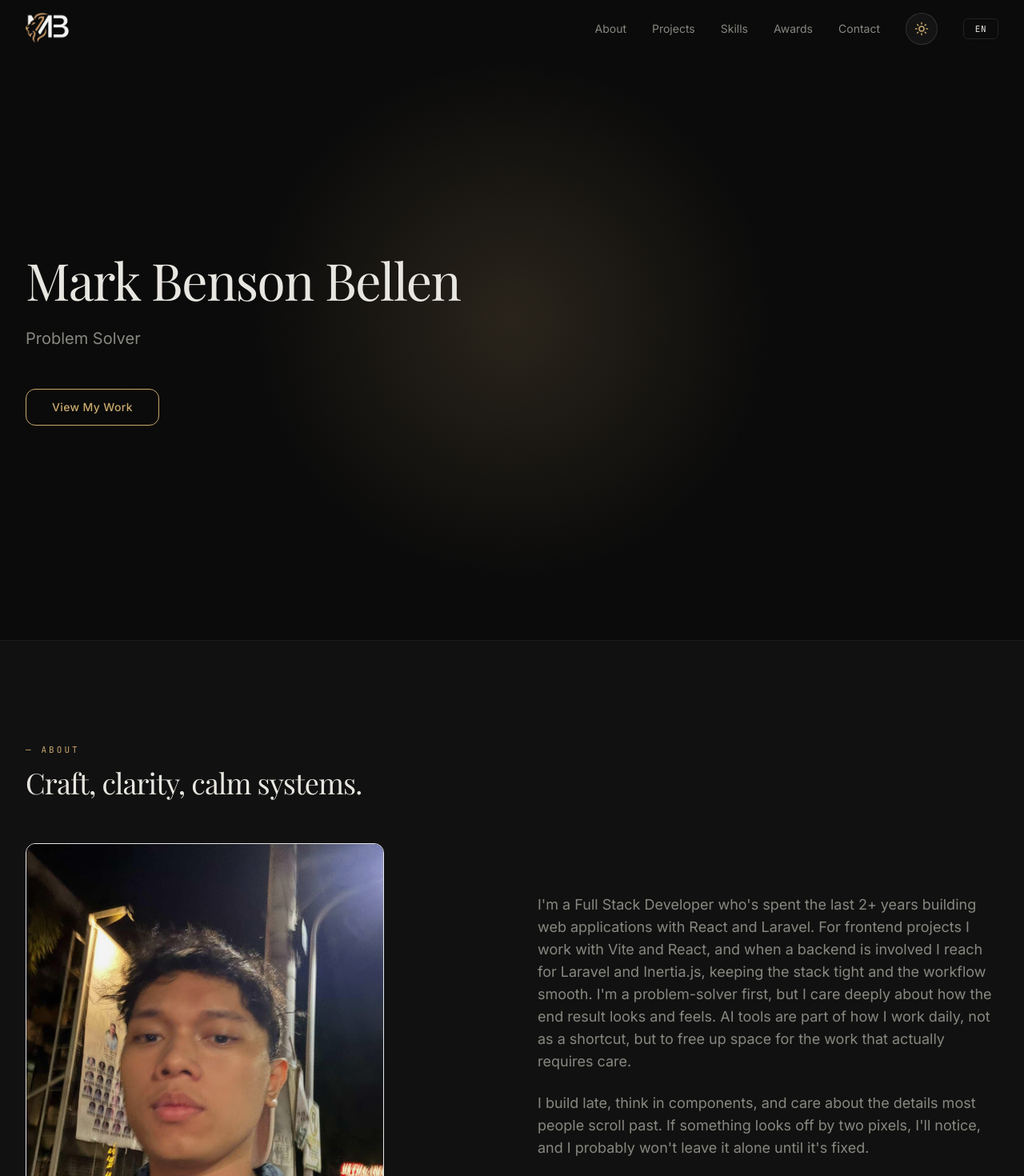
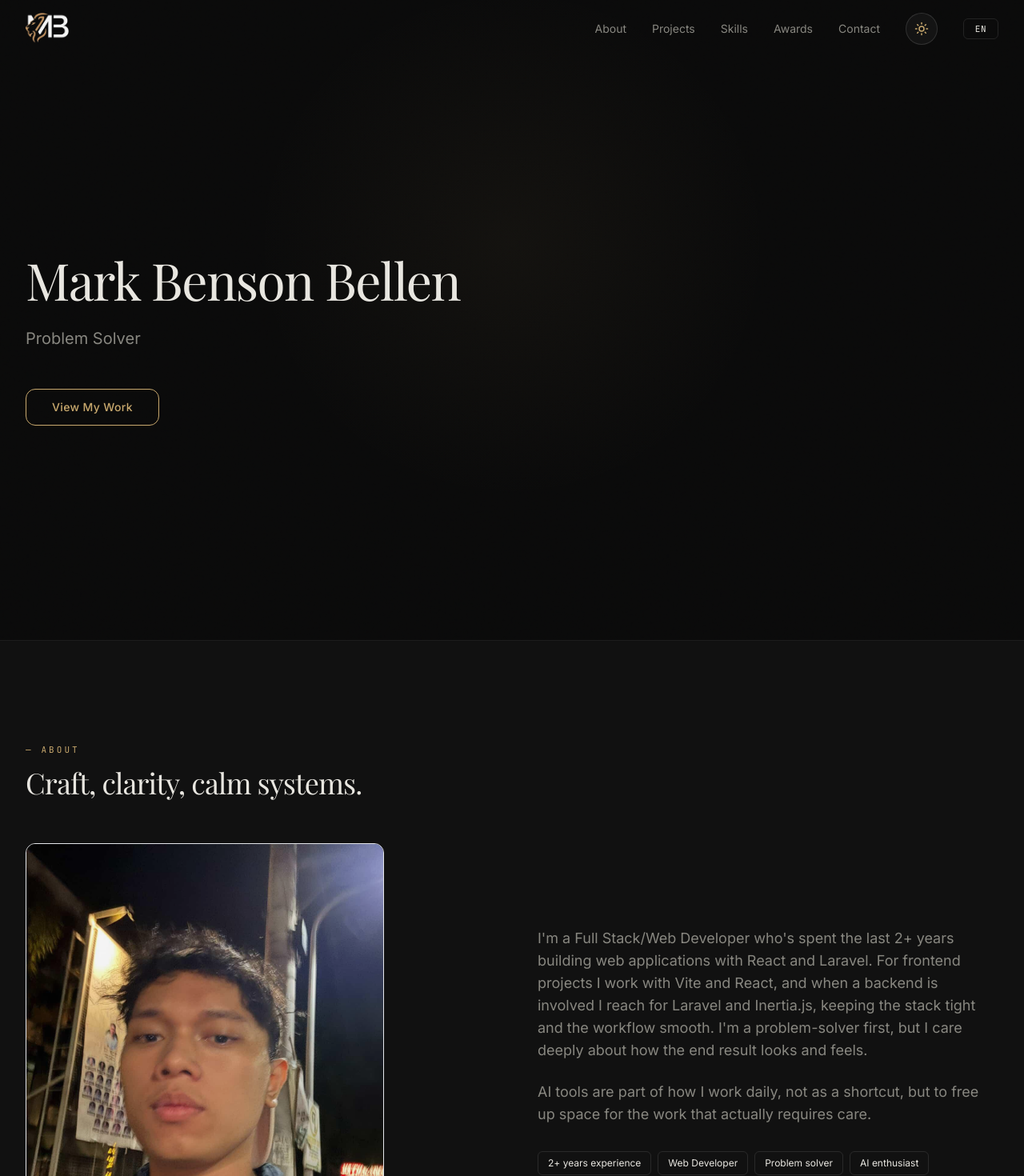
Before and after one commit to MarioGITben/portfolio, a React (Vite) app: page / in a window 1280 px wide. Shown: the top 1470 px of the page at 80% size. Built offline with nearby package versions, Linux system fonts and the light colour scheme; a web font is replaced by a local one.

Commit message:
updated datas

```diff
--- a/index.html
+++ b/index.html
@@ -4,8 +4,8 @@
     <meta charset="UTF-8" />
     <link rel="icon" type="image/svg+xml" href="/favicon.png" />
     <meta name="viewport" content="width=device-width, initial-scale=1.0" />
-    <meta name="description" content="Developer portfolio — minimal, dark, and elegant." />
-    <title>Portfolio</title>
+    <meta name="description" content="My Portfolio Website" />
+    <title>My Portfolio Website</title>
     <link rel="preconnect" href="https://fonts.googleapis.com" />
     <link rel="preconnect" href="https://fonts.gstatic.com" crossorigin />
     <link
--- a/src/components/TechLogoGrid.tsx
+++ b/src/components/TechLogoGrid.tsx
@@ -11,6 +11,7 @@ import {
   siMysql,
   siNextdotjs,
   siNodedotjs,
+  siPhp,
   siPostgresql,
   siReact,
   siTailwindcss,
@@ -34,6 +35,7 @@ const MAP: Record<TechStackItem['id'], SimpleIcon> = {
   linux: siLinux,
   vercel: siVercel,
   laravel: siLaravel,
+  php: siPhp,
   mysql: siMysql,
   inertia: siInertia,
   hostinger: siHostinger,
--- a/src/data.ts
+++ b/src/data.ts
@@ -1,17 +1,12 @@
-/**
- * Localized copy: edit `tl` for Tagalog. UI strings also live in `src/locale/messages.ts`.
- */
+
 export type L = { en: string; tl: string }
 
 export type Project = {
   title: L
   blurb: L
-  /** Longer line shown on card hover */
   blurbHover: L
   tags: string[]
-  /** Card uses images[0]; gallery modal lists all */
   images: string[]
-  /** Public URL; omit or leave empty to hide the Live action on the card */
   live?: string
 }
 
@@ -31,16 +26,16 @@ export type TechLogoId =
   | 'linux'
   | 'vercel'
   | 'laravel'
+  | 'php'
   | 'mysql'
   | 'inertia'
   | 'hostinger'
   | 'cursor'
   | 'claude'
 
-/** Stack card in Skills: logo + years revealed on hover */
 export type TechStackItem = {
   id: TechLogoId
-  /** Whole years shown as “n+” on the card */
+
   years: number
 }
 
@@ -54,7 +49,7 @@ export const site = {
 export const hero = {
   displayName: { en: 'Mark Benson Bellen', tl: 'Mark Benson Bellen' },
   roles: [
-    { en: 'Full Stack Developer', tl: 'Full Stack Developer' },
+    { en: 'Full Stack/Web Developer', tl: 'Full Stack/Web Developer' },
     { en: 'Problem Solver', tl: 'Tagapaglutas ng problema' },
     { en: 'AI enthusiast', tl: 'Mahilig sa AI' },
   ] as const satisfies ReadonlyArray<L>,
@@ -65,32 +60,31 @@ export const about = {
   portrait: '/images/portrait.jpg',
   bio: [
     {
-      en: "I'm a Full Stack Developer who's spent the last 2+ years building web applications with React and Laravel. For frontend projects I work with Vite and React, and when a backend is involved I reach for Laravel and Inertia.js, keeping the stack tight and the workflow smooth. I'm a problem-solver first, but I care deeply about how the end result looks and feels. AI tools are part of how I work daily, not as a shortcut, but to free up space for the work that actually requires care.",
-      tl: "Isa akong Full Stack Developer na gumugol ng huling 2+ taon sa pagbuo ng mga web application gamit ang React at Laravel. Para sa mga proyekto sa frontend, nakikipagtulungan ako sa Vite at React, at kapag may kasamang backend, inaabot ko ang Laravel at Inertia.js, na pinananatiling mahigpit ang stack at maayos ang daloy ng trabaho. Ako muna ang tagalutas ng problema, ngunit lubos akong nagmamalasakit sa hitsura at pakiramdam ng resulta. Ang mga tool ng AI ay bahagi ng kung paano ako nagtatrabaho araw-araw, hindi bilang isang shortcut, ngunit upang magbakante ng espasyo para sa trabaho na talagang nangangailangan ng pangangalaga.",
+      en: "I'm a Full Stack/Web Developer who's spent the last 2+ years building web applications with React and Laravel. For frontend projects I work with Vite and React, and when a backend is involved I reach for Laravel and Inertia.js, keeping the stack tight and the workflow smooth. I'm a problem-solver first, but I care deeply about how the end result looks and feels.",
+      tl: "Isa akong Full Stack/Web Developer na gumugol ng huling 2+ taon sa pagbuo ng mga web application gamit ang React at Laravel. Para sa mga proyekto sa frontend, nakikipagtulungan ako sa Vite at React, at kapag may kasamang backend, inaabot ko ang Laravel at Inertia.js, na pinananatiling mahigpit ang stack at maayos ang daloy ng trabaho. Ako muna ang tagalutas ng problema, ngunit lubos akong nagmamalasakit sa hitsura at pakiramdam ng resulta.",
     },
     {
-      en: "I build late, think in components, and care about the details most people scroll past. If something looks off by two pixels, I'll notice, and I probably won't leave it alone until it's fixed.",
-      tl: "Gumagawa ako ng huli, nag-iisip sa mga komponente, at nagmamalasakit sa mga detalye na mas madalas na binabago ng mga tao. Kung ang isang bagay ay mabaway sa dalawa na pixel, mag-iingatan ako, at marahil ay hindi ako magtatagpo hanggang hindi na ito nangyayare.",
+      en: "AI tools are part of how I work daily, not as a shortcut, but to free up space for the work that actually requires care.",
+      tl: "Ang mga tool ng AI ay bahagi ng kung paano ako nagtatrabaho araw-araw, hindi bilang isang shortcut, ngunit upang magbakante ng espasyo para sa trabaho na kailangan ng pag-aalaga.",
     },
   ] satisfies L[],
   chips: [
-    { en: '2+ years experience', tl: '5+ taon na karanasan' },
-    { en: 'Late night coder', tl: 'Open source contributor' },
+    { en: '2+ years experience', tl: '2+ taon na karanasan' },
+    { en: 'Web Developer', tl: 'Web Developer' },
     { en: 'Problem solver', tl: 'Tagalutas ng problema' },
     { en: 'AI enthusiast', tl: 'Mahilig sa AI' },
     { en: 'Open to opportunities', tl: 'Bukas sa mga pagkakataon' },
   ] satisfies L[],
 }
 
-/** Shown in the Projects section (responsive grid); add or remove entries as needed. */
 export const projects: Project[] = [
   {
     title: { en: 'TutoyHub — Capstone Project', tl: 'TutoyHub — Capstone Project' },
     blurb: { en: 'A platform for toy collectors to browse a curated showroom, bid on rare finds, and upload 3D models for an immersive viewing experience.', tl: 'Isang platform para sa kolektor ng laruan na mag-browse sa isang na-curate na showroom, mag-bid sa mga bihirang mahanap, at mag-upload ng mga 3D na modelo para sa nakaka-engganyong karanasan sa panonood.' },
     blurbHover: {
-      en: 'A platform where toy collectors can browse a curated showroom, bid on rare finds, and upload 3D models for an immersive viewing experience. One platform, two experiences, zero compromise.', tl: 'Isang platform kung saan maaaring mag-browse ang mga kolektor ng laruan sa isang na-curate na showroom, mag-bid sa mga bihirang mahanap, at mag-upload ng mga 3D na modelo para sa nakaka-engganyong karanasan sa panonood. Isang platform, dalawang karanasan, walang kompromiso.'
+      en: 'A platform where toy collectors can browse a curated showroom, bid on rare finds, and upload 3D models for an immersive viewing experience. That has DRBAC for users, Real-time auctions, and a community page for users to interact with each other.', tl: 'Isang platform kung saan maaaring mag-browse ang mga kolektor ng laruan sa isang na-curate na showroom, mag-bid sa mga bihirang mahanap, at mag-upload ng mga 3D na modelo para sa nakaka-engganyong karanasan sa panonood. May DRBAC para sa mga user, Real-time auctions, at isang community page para sa mga user na mag-interact sa bawat isa.'
     },
-    tags: ['REACT', 'TAILWIND', 'LARAVEL', 'INERTIA.JS', 'HOSTINGER', 'MYSQL'],
+    tags: ['REACT', 'TAILWIND', 'LARAVEL', 'INERTIA.JS', 'MYSQL'],
     images: ['/images/projects/tutoyhub/landing.png','/images/projects/tutoyhub/auction.png','/images/projects/tutoyhub/storeview.png','/images/projects/tutoyhub/auctionproduct.png','/images/projects/tutoyhub/showroom.png', '/images/projects/tutoyhub/communitypage.png','/images/projects/tutoyhub/sellerapplication.png' ,'/images/projects/tutoyhub/admindashboard.png','/images/projects/tutoyhub/sellerdashboard.png','/images/projects/tutoyhub/RBAC.png','/images/projects/tutoyhub/buyerview.png'],
   },
   {
@@ -119,8 +113,8 @@ export const projects: Project[] = [
     title: { en: 'Client Project — Cleaning Service', tl: 'Client Project — Cleaning Service' },
     blurb: { en: 'A company profile site delivered for a real cleaning services client.', tl: 'Isang site ng profile ng kumpanya na inihatid para sa isang tunay na kliyente ng mga serbisyo sa paglilinis.' },
     blurbHover: {
-      en: 'The goal was simple — give their business a professional online presence that builds trust and turns visitors into inquiries. Clean layout, clear messaging, and everything a potential customer needs without the noise.',
-      tl: 'Simple lang ang layunin — bigyan ang kanilang negosyo ng propesyonal na presensya sa online na bumubuo ng tiwala at ginagawang mga katanungan ang mga bisita. Malinis na layout, malinaw na pagmemensahe, at lahat ng kailangan ng potensyal na customer nang walang ingay.',
+      en: 'Built to convert. Clean layout and focused messaging that gives potential customers everything they need to take the next step — no noise, no guesswork.',
+      tl: 'Binuo para mag-convert. Malinis na layout at malinaw na pagmemensahe na nagbibigay ng lahat ng kailangan ng potensyal na customer para mag-take ng susunod na hakbang — walang ingay, walang pag-asa.',
     },
     tags: ['REACT+VITE', 'TAILWIND'],
     images: ['/images/projects/tmscleaning/landing.png','/images/projects/tmscleaning/about.png','/images/projects/tmscleaning/services.png','/images/projects/tmscleaning/pricing.png','/images/projects/tmscleaning/process.png','/images/projects/tmscleaning/gallery.png','/images/projects/tmscleaning/contact.png'],
@@ -135,31 +129,31 @@ export const skills = {
   groups: [
     {
       category: { en: 'Frontend', tl: 'Frontend' },
-      line: { en: 'React, Vite, TypeScript, Tailwind CSS, shadcn/ui', tl: 'React, Vite, TypeScript, Tailwind CSS, shadcn/ui' },
+      line: { en: 'JavaScript, TypeScript, React+Vite, Tailwind, Shadcn/UI', tl: 'JavaScript, TypeScript, React+Vite, Tailwind, Shadcn/UI' },
     },
     {
       category: { en: 'Backend', tl: 'Backend' },
-      line: { en: 'Laravel, MySQL, Inertia.js', tl: 'Laravel, MySQL, Inertia.js' },
+      line: { en: 'PHP,LARAVEL, MYSQL', tl: 'LARAVEL, MYSQL' },
     },
     {
       category: { en: 'AI', tl: 'AI' },
       line: {
-        en: 'AI-assisted workflows, prompt engineering',
-        tl: 'AI-assisted na workflow, prompt engineering',
+        en: 'AI-assisted workflows, Prompt Engineering',
+        tl: 'AI-assisted na workflow, Prompt Engineering',
       },
     },
     {
       category: { en: 'AI stack', tl: 'AI stack' },
       line: {
-        en: 'Gemini, Claude, Cursor',
-        tl: 'Gemini, Claude, Cursor',
+        en: 'GEMINI, CLAUDE, CURSOR',
+        tl: 'GEMINI, CLAUDE, CURSOR',
       },
     },
     {
       category: { en: 'Text-editor', tl: 'Text-editor' },
       line: {
-        en: 'Cursor/VSCode',
-        tl: 'Cursor/VSCode',
+        en: 'CURSOR/VSCODE',
+        tl: 'CURSOR/VSCODE',
       },
     },
   ] satisfies SkillLine[],
@@ -167,8 +161,8 @@ export const skills = {
     { id: 'react', years: 2 },
     { id: 'typescript', years: 2 },
     { id: 'laravel', years: 1 },
+    { id: 'php', years: 1 },
     { id: 'mysql', years: 2 },
-    { id: 'inertia', years: 1 },
     { id: 'tailwindcss', years: 2 },
     { id: 'vercel', years: 2 },
     { id: 'cursor', years: 1 },
@@ -181,9 +175,7 @@ export type Award = {
   issuer: L
   period: L
   detail?: L
-  /** Credential image under `public/` (e.g. `/images/awards/aws.png`). Used as card background; “View credential” opens this in a new tab when set. */
   image?: string
-  /** External verification page when no `image`, or in addition to it */
   url?: string
 }
 
@@ -220,7 +212,6 @@ export const contact = {
     tl: 'Bukas ako sa freelance, kolaborasyon, at usapin tungkol sa maingat na software.',
   },
   email: 'markbensonbellen0@gmail.com',
-  /** Spacing ok; used for display and `tel:` (spaces stripped). Set your real number. */
   phone: '+63 943 5666 686',
   social: {
     facebook: 'https://www.facebook.com/mariooo.23',
@@ -240,19 +231,15 @@ export type SimpleResumeExperience = {
   bullets: L[]
 }
 
-/** Résumé education band — drives the localized section label in the simple résumé. */
 export type SimpleResumeEducationLevel = 'tertiary' | 'secondary' | 'primary'
 
 export type SimpleResumeEducation = {
   level: SimpleResumeEducationLevel
   school: L
-  /** Year or range shown on the résumé (mock until you replace). */
   period: L
-  /** City / region only (no coursework copy). */
   location: L
 }
 
-/** Plain one-column résumé content (simple layout view). */
 export const simpleResume = {
   headline: { en: 'Mark Benson Bellen', tl: 'Mark Benson Bellen' },
   tagline: { en: 'Full Stack Developer', tl: 'Full Stack Developer' },
@@ -282,7 +269,6 @@ export const simpleResume = {
       ],
     },
   ] satisfies SimpleResumeExperience[],
-  /** Mock rows for layout; replace with real programs and years when ready. */
   education: [
     {
       level: 'tertiary',
--- a/src/sections/Hero.tsx
+++ b/src/sections/Hero.tsx
@@ -1,5 +1,5 @@
-import { motion, useMotionTemplate, useMotionValue, useScroll, useSpring, useTransform } from 'framer-motion'
-import { useCallback, useMemo, useRef } from 'react'
+import { motion, useMotionValue, useScroll, useSpring, useTransform } from 'framer-motion'
+import { useCallback, useEffect, useMemo, useRef, useState } from 'react'
 import { hero } from '../data'
 import { MagneticButton } from '../components/MagneticButton'
 import { Typewriter } from '../components/Typewriter'
@@ -18,12 +18,16 @@ export function Hero() {
     offset: ['start start', 'end start'],
   })
   const parallaxY = useTransform(scrollYProgress, [0, 1], [0, reduced ? 0 : 72])
-  const mx = useMotionValue(50)
-  const my = useMotionValue(50)
+  const px = useMotionValue(0)
+  const py = useMotionValue(0)
   const spotlightSpring = { stiffness: 72, damping: 20, mass: 1.15 }
-  const smx = useSpring(mx, spotlightSpring)
-  const smy = useSpring(my, spotlightSpring)
-  const spotlight = useMotionTemplate`radial-gradient(520px circle at ${smx}% ${smy}%, rgba(201, 169, 110, 0.16), transparent 62%)`
+  const spx = useSpring(px, spotlightSpring)
+  const spy = useSpring(py, spotlightSpring)
+  const rectRef = useRef<DOMRect | null>(null)
+  const rafRef = useRef<number | null>(null)
+  const pendingRef = useRef<{ x: number; y: number } | null>(null)
+  const pointerClientRef = useRef<{ x: number; y: number } | null>(null)
+  const [pointerCapable, setPointerCapable] = useState(false)
 
   const roleStrings = useMemo(
     () => hero.roles.map((r) => pick(r, locale)),
@@ -32,29 +36,105 @@ export function Hero() {
 
   const displayName = pick(hero.displayName, locale)
 
+  useEffect(() => {
+    if (typeof window === 'undefined') return
+    const media = window.matchMedia('(hover: hover) and (pointer: fine)')
+    const update = () => setPointerCapable(media.matches)
+    update()
+    media.addEventListener('change', update)
+    return () => media.removeEventListener('change', update)
+  }, [])
+
+  useEffect(() => {
+    const node = sectionRef.current
+    if (!node) return
+
+    const syncToLatestPointer = () => {
+      if (!rectRef.current || !pointerClientRef.current) return
+      const x = pointerClientRef.current.x - rectRef.current.left
+      const y = pointerClientRef.current.y - rectRef.current.top
+      px.set(Math.max(0, Math.min(rectRef.current.width, x)))
+      py.set(Math.max(0, Math.min(rectRef.current.height, y)))
+    }
+
+    const updateRect = () => {
+      rectRef.current = node.getBoundingClientRect()
+      if (!rectRef.current) return
+      if (pointerClientRef.current) {
+        syncToLatestPointer()
+      } else {
+        // Initial resting position when there's no pointer interaction yet.
+        px.set(rectRef.current.width * 0.5)
+        py.set(rectRef.current.height * 0.38)
+      }
+    }
+
+    updateRect()
+    window.addEventListener('resize', updateRect)
+    window.addEventListener('scroll', updateRect, { passive: true })
+    return () => {
+      window.removeEventListener('resize', updateRect)
+      window.removeEventListener('scroll', updateRect)
+    }
+  }, [px, py])
+
+  useEffect(() => {
+    return () => {
+      if (rafRef.current !== null) window.cancelAnimationFrame(rafRef.current)
+    }
+  }, [])
+
   const onPointerMove = useCallback(
     (e: React.PointerEvent<HTMLElement>) => {
-      if (reduced || !sectionRef.current) return
-      const r = sectionRef.current.getBoundingClientRect()
-      const x = ((e.clientX - r.left) / Math.max(r.width, 1)) * 100
-      const y = ((e.clientY - r.top) / Math.max(r.height, 1)) * 100
-      mx.set(x)
-      my.set(y)
+      if (reduced || !pointerCapable || !rectRef.current) return
+      pointerClientRef.current = { x: e.clientX, y: e.clientY }
+      pendingRef.current = {
+        x: e.clientX - rectRef.current.left,
+        y: e.clientY - rectRef.current.top,
+      }
+
+      if (rafRef.current !== null) return
+      rafRef.current = window.requestAnimationFrame(() => {
+        rafRef.current = null
+        if (!pendingRef.current || !rectRef.current) return
+        const x = Math.max(0, Math.min(rectRef.current.width, pendingRef.current.x))
+        const y = Math.max(0, Math.min(rectRef.current.height, pendingRef.current.y))
+        px.set(x)
+        py.set(y)
+      })
     },
-    [reduced, mx, my],
+    [reduced, pointerCapable, px, py],
   )
+
+  const onPointerEnter = useCallback(() => {
+    if (!sectionRef.current) return
+    rectRef.current = sectionRef.current.getBoundingClientRect()
+  }, [])
 
   return (
     <section
       id="hero"
       ref={sectionRef}
+      onPointerEnter={onPointerEnter}
       onPointerMove={onPointerMove}
       className="relative flex min-h-[100dvh] scroll-mt-24 flex-col justify-center overflow-hidden px-4 pb-16 pt-28 sm:px-6 lg:px-8"
     >
       <motion.div style={{ y: parallaxY }} className="pointer-events-none absolute inset-0">
         <div className="absolute inset-0 bg-canvas" />
-        {!reduced ? (
-          <motion.div className="absolute inset-0" style={{ backgroundImage: spotlight }} />
+        {!reduced && pointerCapable ? (
+          <motion.div
+            aria-hidden
+            className="absolute left-0 top-0 h-[750px] w-[750px] rounded-full"
+            style={{
+              x: spx,
+              y: spy,
+              translateX: '-50%',
+              translateY: '-50%',
+              background:
+                'radial-gradient(circle, rgba(201, 169, 110, 0.16) 0%, rgba(201, 169, 110, 0.08) 34%, transparent 62%)',
+              willChange: 'transform',
+            }}
+          />
         ) : (
           <div
             className="absolute inset-0 opacity-40"
```
Also changed, not shown: 1 other file (tests, documents, lock files or other folders).
